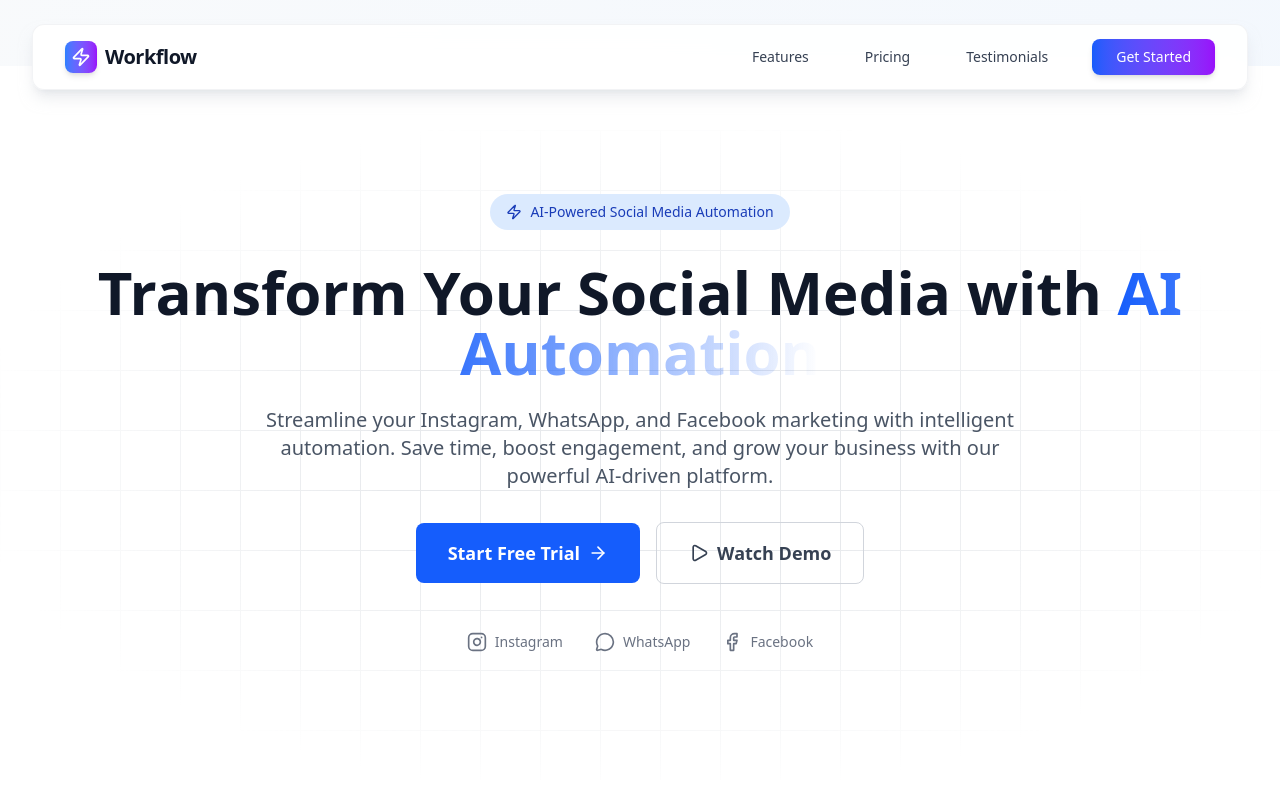
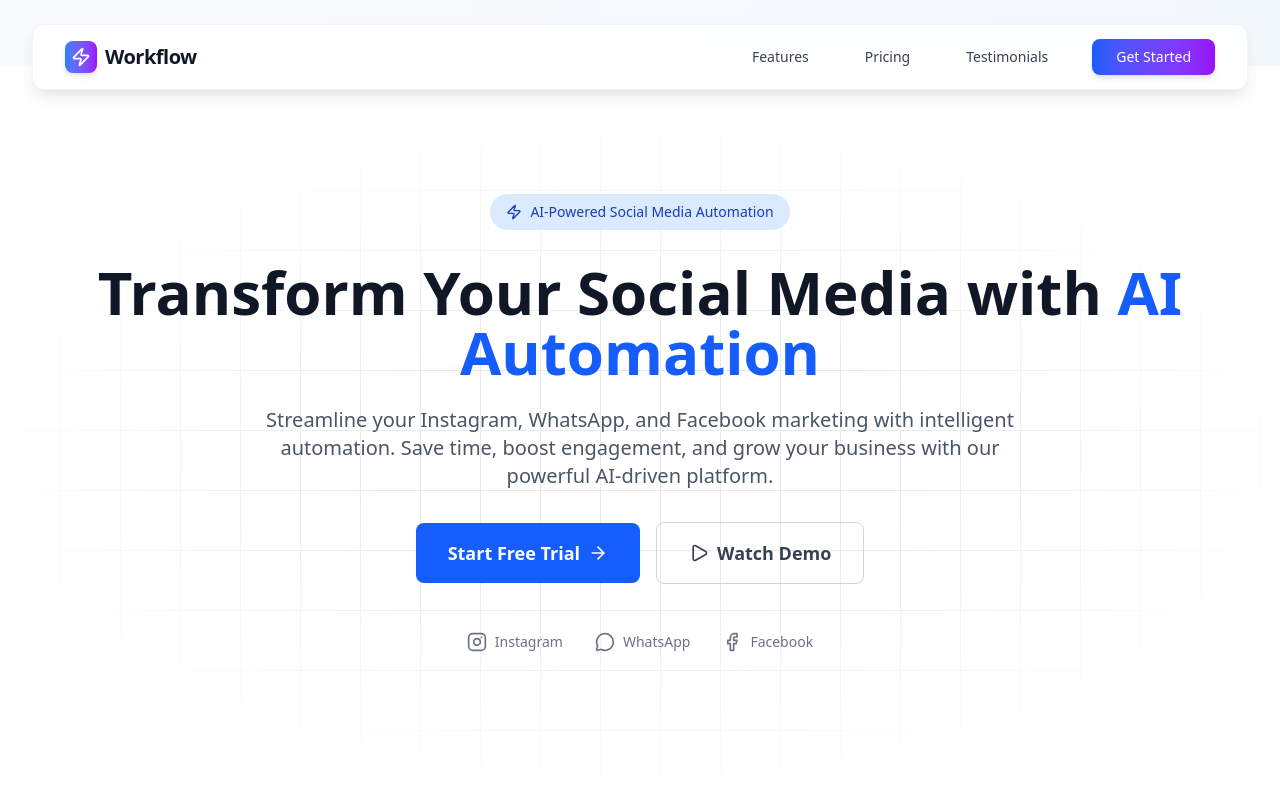
Before and after one commit to saikatwebdev/WorkFlow, a React (Vite) app in the folder work-flow/: page / in a window 1280 px wide. Shown: the top 800 px of the page. Built offline with nearby package versions, Linux system fonts and the light colour scheme.

Commit message:
automation changes

```diff
--- a/work-flow/src/components/Hero.jsx
+++ b/work-flow/src/components/Hero.jsx
@@ -28,7 +28,7 @@
 
         <h1 className="text-4xl md:text-6xl font-bold text-gray-900 mb-6">
           Transform Your Social Media with{" "}
-          <span className="text-transparent bg-clip-text bg-gradient-to-r from-blue-600 to-black-600">
+          <span className="text-transparent bg-clip-text bg-gradient-to-r from-blue-600 to-blue-600">
             AI Automation
           </span>
         </h1>
```
